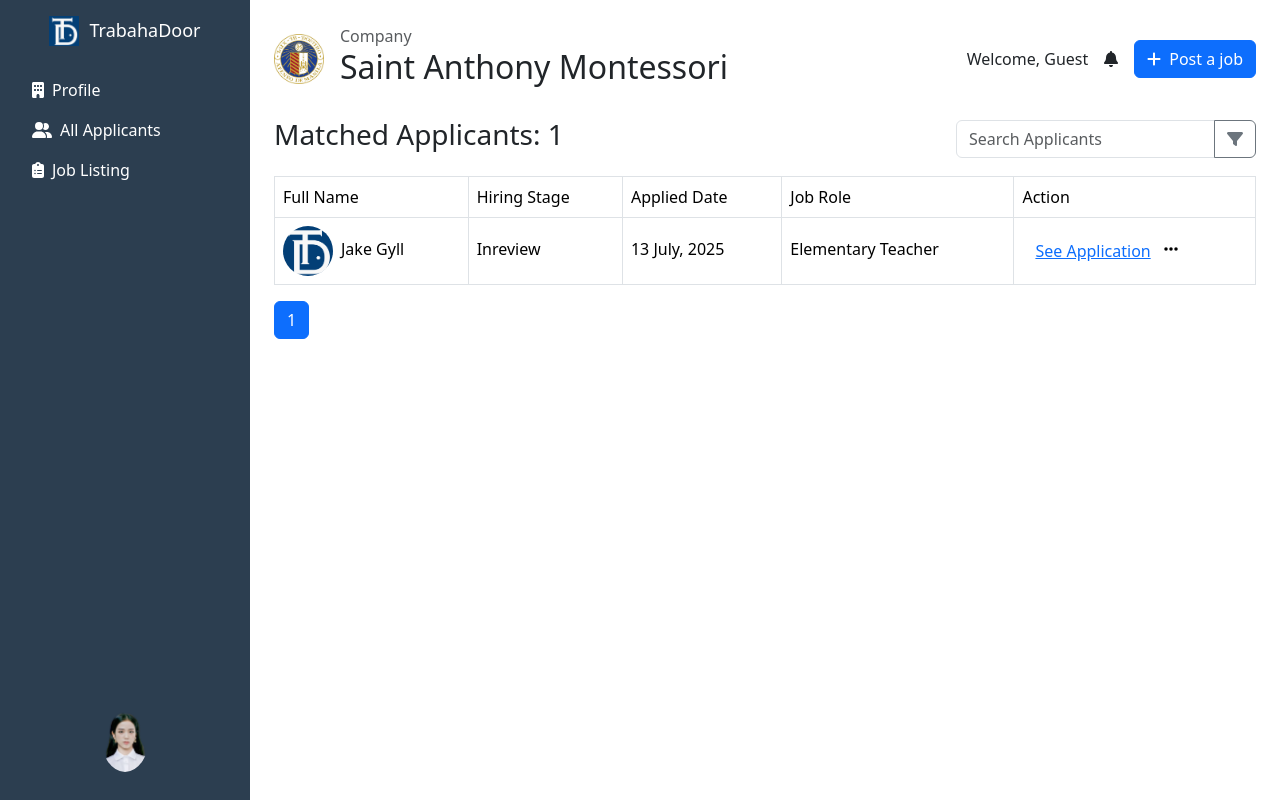
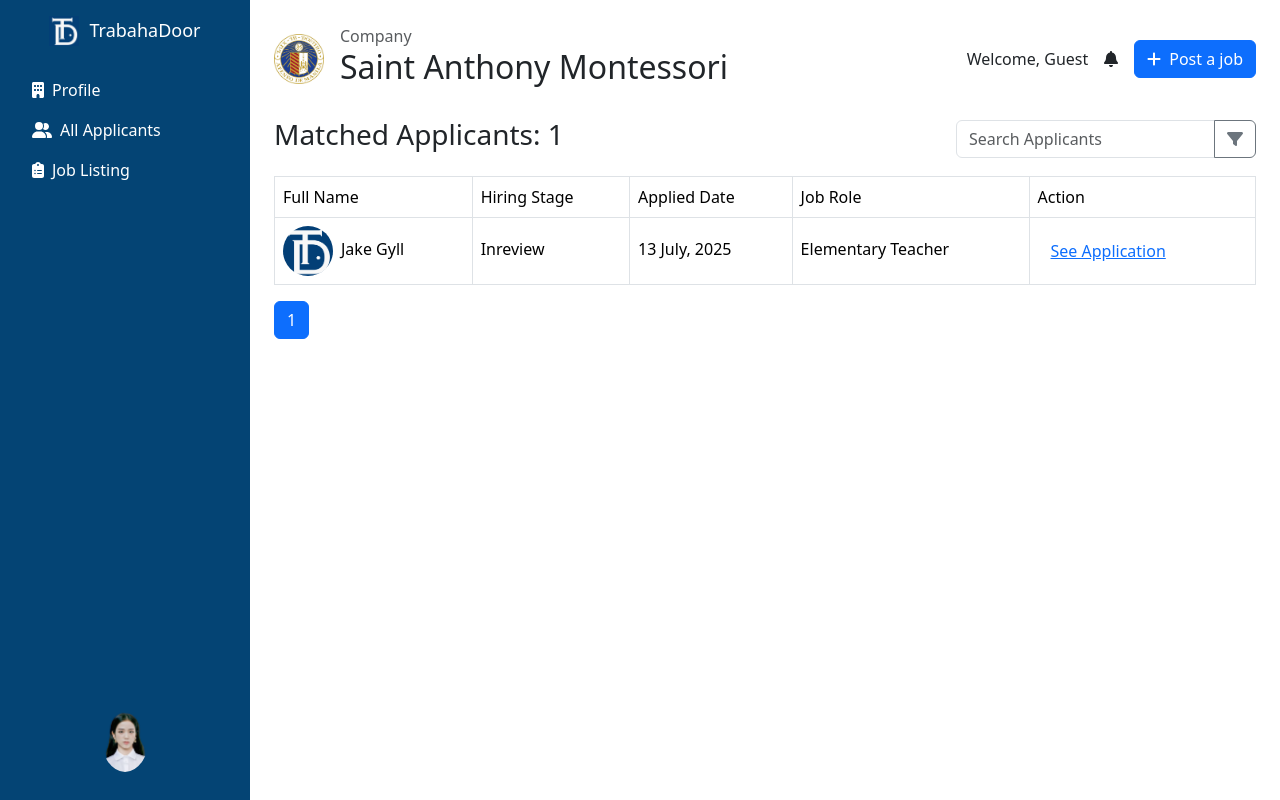
Before and after one commit to LDimaano/TrabahaDoor, a React (Create React App) app in the folder JobPortal/front-end/: page /applicantlist in a window 1280 px wide. Built offline with nearby package versions, Linux system fonts and the light colour scheme; no server answers.

Commit message:
frontend adjustments emp side

```diff
--- a/JobPortal/front-end/src/components/emp_applicant.jsx
+++ b/JobPortal/front-end/src/components/emp_applicant.jsx
@@ -61,7 +61,6 @@ const ApplicantTable = ({ applicants, currentApplicants, setApplicants }) => {
                 <button className="btn btn-link" onClick={() => handleSeeApplication(applicant)}>
                   See Application
                 </button>
-                <FontAwesomeIcon icon={faEllipsisH} />
               </td>
             </tr>
           ))}
--- a/JobPortal/front-end/src/components/emp_side.jsx
+++ b/JobPortal/front-end/src/components/emp_side.jsx
@@ -35,7 +35,7 @@ const Sidebar = () => {
   }, []);
 
   return (
-    <aside className="p-3 d-flex flex-column" style={{ backgroundColor: '#2c3e50', width: '250px', height: '100vh', position: 'relative' }}>
+    <aside className="p-3 d-flex flex-column" style={{ backgroundColor: '#044474', width: '250px', height: '100vh', position: 'relative' }}>
       <div className="d-flex align-items-center justify-content-center mb-4">
         <img
           src={`${process.env.PUBLIC_URL}/assets/TrabahaDoor_logo.png`}
```
